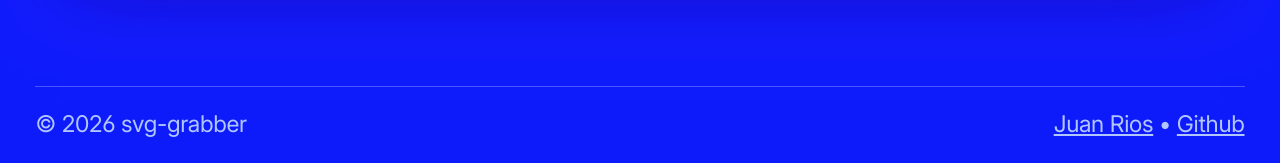
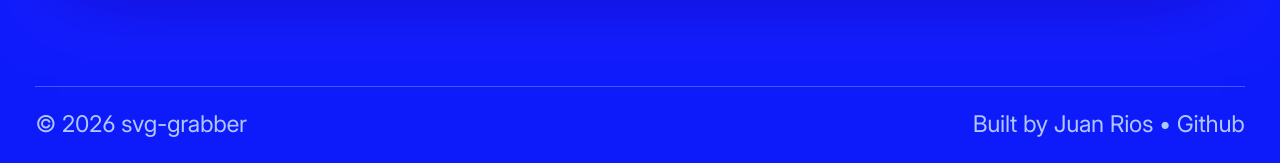
Before and after one commit to riosjuan/svg-grabber.com, a website built with Vite: page index.html in a window 1280 px wide. Shown: the part 1483-1646 px from the top of the page. Built offline with nearby package versions, Linux system fonts and the light colour scheme.

Commit message:
Updated footer

```diff
--- a/index.html
+++ b/index.html
@@ -69,6 +69,7 @@
 		<footer class="max-width-container footer">
 			<div>&copy; <span id="year"></span> svg-grabber</div>
 			<div>
+				<span>Built by </span>
 				<a class="footer-link" href="https://juanrios.me">Juan Rios</a>
 				<span>•</span>
 				<a class="footer-link" href="https://github.com/juanrios/svg-grabber">Github</a>
--- a/styles/components.css
+++ b/styles/components.css
@@ -53,6 +53,7 @@
 	.footer-link {
 		color: inherit;
 		transition: opacity var(--motion-fast) ease-in-out;
+		text-decoration: none;
 
 		&:hover {
 			opacity: 0.8;
```
